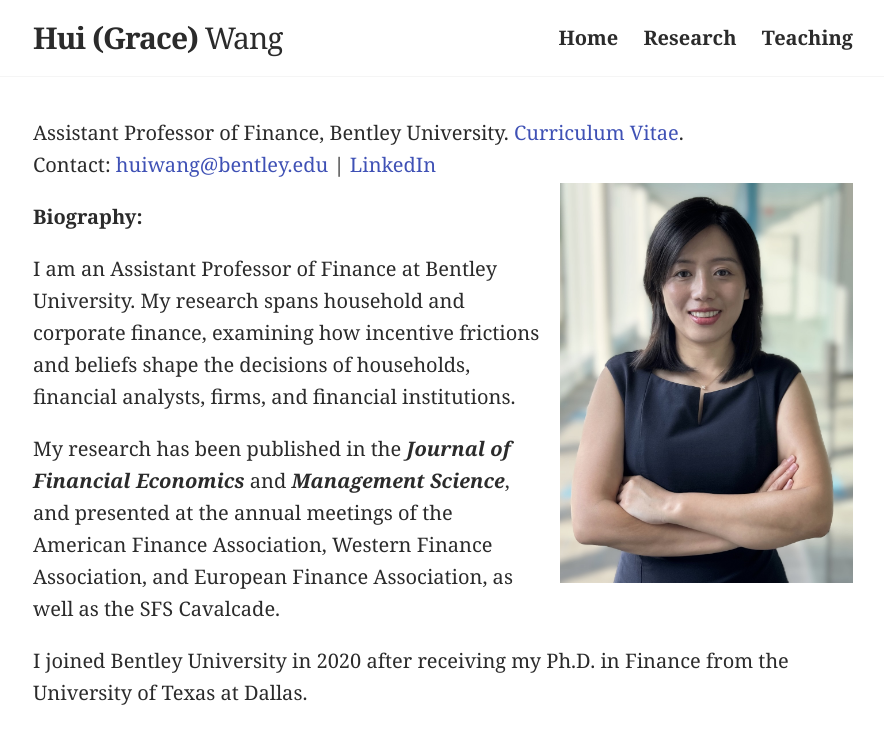
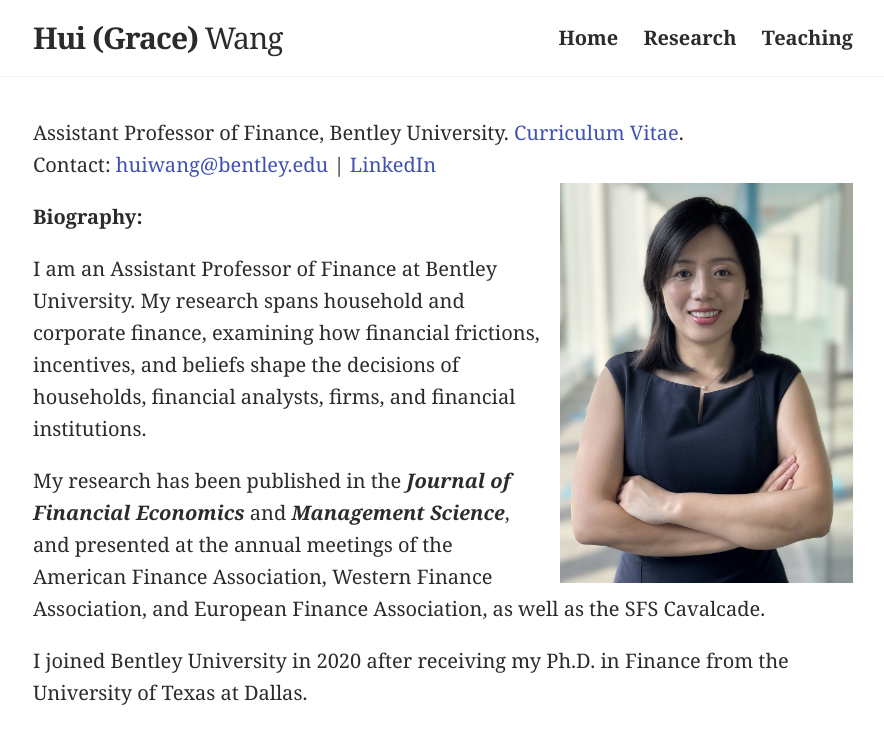
Before and after one commit to huigracewang/homepage, a Jekyll site: the page built from index.md, in a window 1280 px wide. Shown: the top 744 px of the page, without its empty margins (197-1081 px from the left). Built offline with Jekyll 4.4.1, drawn with Linux system fonts in a browser that asks for light colours.

Commit message:
Reword research focus sentence in bio
Co-Authored-By: Claude Fable 5.2 <noreply@anthropic.com>
Claude-Session: https://claude.ai/code/session_01SsMRf8sYxy99GWk8V7n4VF

```diff
--- a/index.md
+++ b/index.md
@@ -6,7 +6,7 @@ profile_picture:
 ---
 <strong style="color:#2b2b2b">Biography:</strong>
 
-I am an Assistant Professor of Finance at Bentley University. My research spans household and corporate finance, examining how incentive frictions and beliefs shape the decisions of households, financial analysts, firms, and financial institutions.
+I am an Assistant Professor of Finance at Bentley University. My research spans household and corporate finance, examining how financial frictions, incentives, and beliefs shape the decisions of households, financial analysts, firms, and financial institutions.
 
 My research has been published in the <strong style="font-weight:700"><i>Journal of Financial Economics</i></strong> and <strong style="font-weight:700"><i>Management Science</i></strong>, and presented at the annual meetings of the American Finance Association, Western Finance Association, and European Finance Association, as well as the SFS Cavalcade.
 
```
